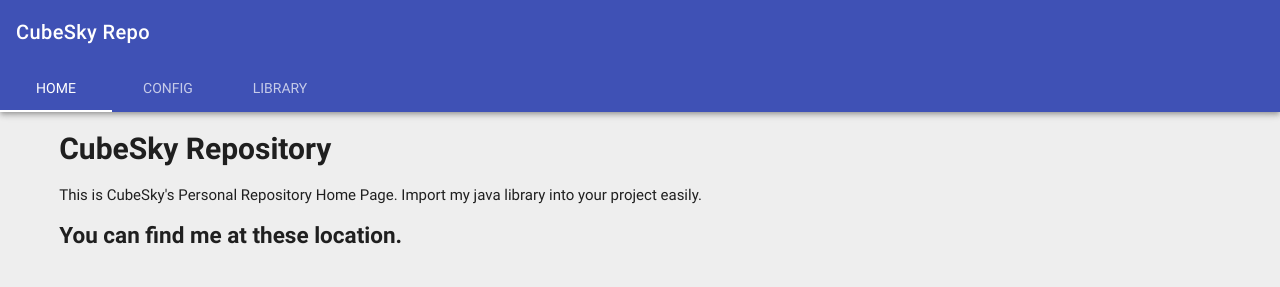
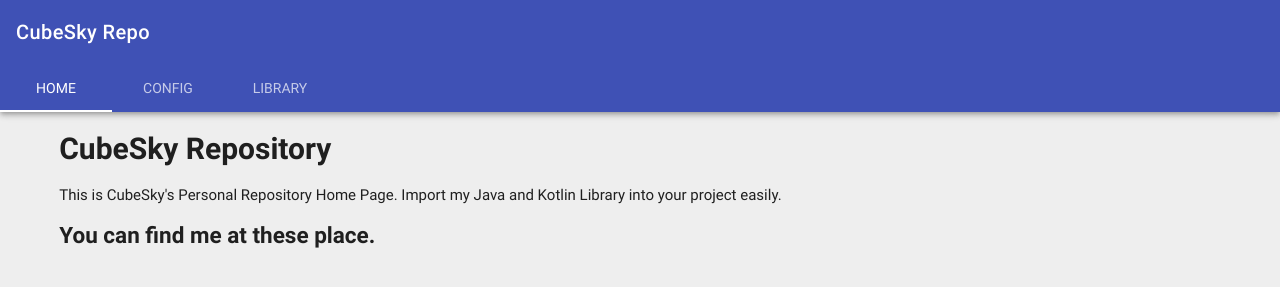
Before and after one commit to icesimba/cubesky-mvn.github.io, a plain HTML site: page index.html in a window 1280 px wide. Shown: the top 287 px of the page. Drawn offline with Linux system fonts and the light colour scheme.

Commit message:
Improve Index

```diff
--- a/index.html
+++ b/index.html
@@ -27,10 +27,10 @@
       <div class="mdui-container mdui-m-b-2">
         <h1>CubeSky Repository</h1>
         <div>
-          This is CubeSky's Personal Repository Home Page. Import my java library into your project easily.
+          This is CubeSky's Personal Repository Home Page. Import my Java and Kotlin Library into your project easily.
         </div>
         <div>
-          <h2>You can find me at these location.</h2>
+          <h2>You can find me at these place.</h2>
           <div class="mdui-list">
             <a href="https://liyin.date" target="_blank" class="mdui-list-item mdui-ripple">
               <i class="mdui-list-item-icon mdui-icon fa fa-newspaper-o"></i>
```
